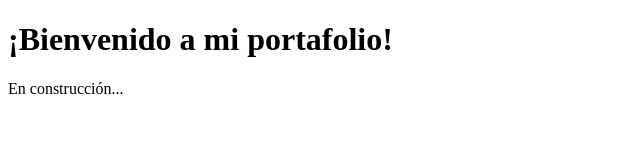
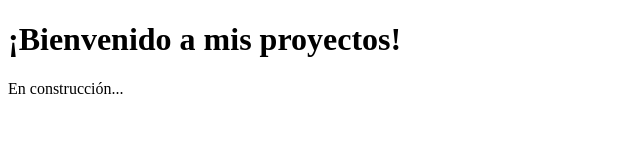
Before and after one commit to PieroGcDev/PieroGcDev.github.io, a plain HTML site: page index.html in a window 1280 px wide. Shown: the whole page, without its empty margins (0-640 px from the left). Drawn offline with Linux system fonts and the light colour scheme.

Commit message:
Update index.html

```diff
--- a/index.html
+++ b/index.html
@@ -6,7 +6,7 @@
     <title>Página de inicio de Mi Portafolio</title>
 </head>
 <body>
-    <h1>¡Bienvenido a mi portafolio!</h1>
+    <h1>¡Bienvenido a mis proyectos!</h1>
     <p>En construcción...</p>
 </body>
 </html>
```
